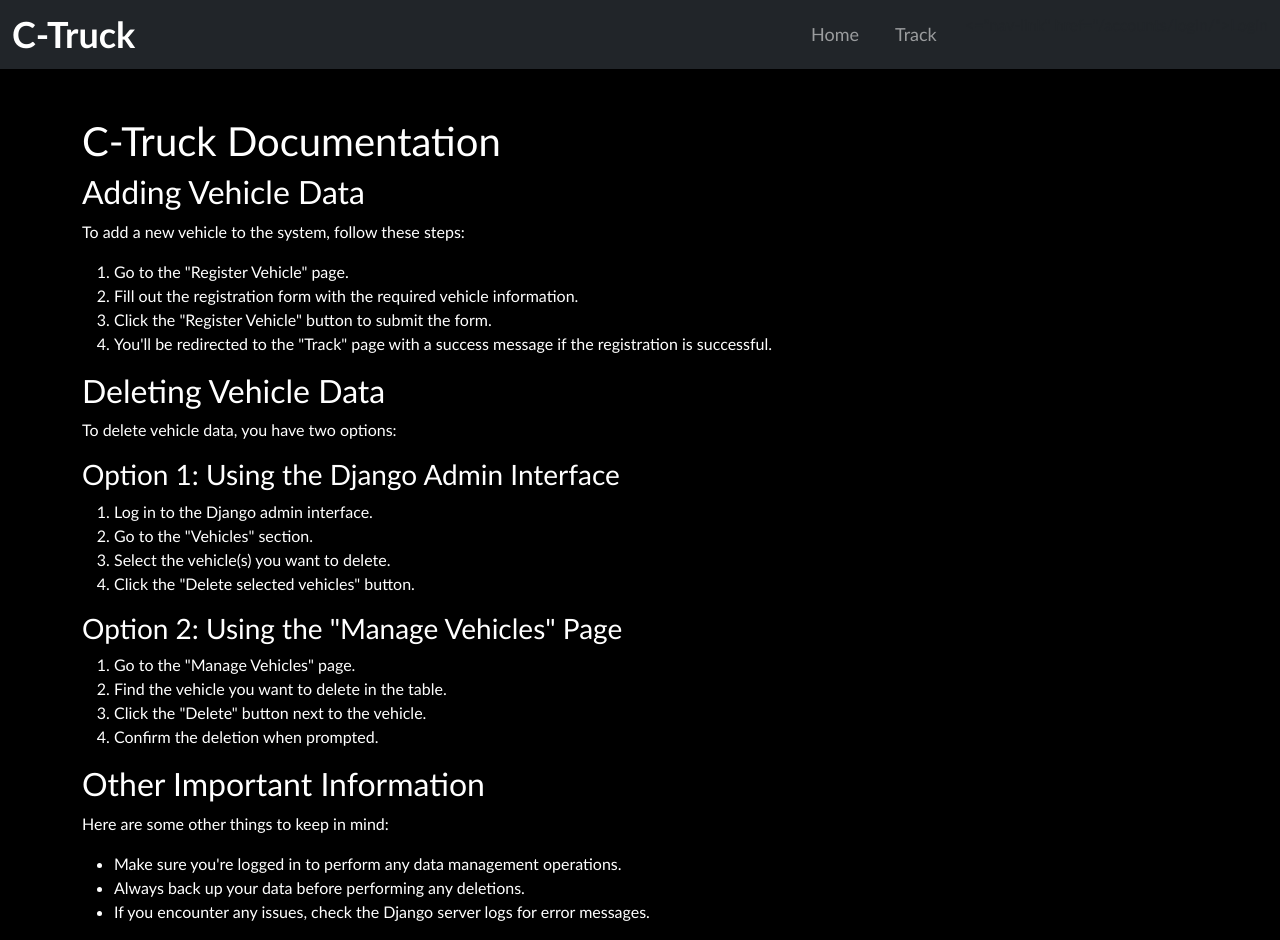
After one commit to pgwiz/ctrack, a Django app: page /docu/ in a window 1280 px wide. The commit adds this page. Run offline with Django 5.2, Linux system fonts and the light colour scheme; some libraries are stand-ins or nearby versions.

Commit message:
Add files via upload

```diff
--- a/car_tracker_app/forms.py
+++ b/car_tracker_app/forms.py
@@ -1,10 +1,11 @@
 from django import forms
 from .models import Vehicle
+import datetime
 
 class VehicleRegistrationForm(forms.ModelForm):
     class Meta:
         model = Vehicle
-        fields = ['make', 'model', 'year', 'license_plate']  # Add other fields as needed
+        fields = ['id', 'owner_name', 'phone_no', 'licence_no', 'make', 'model', 'year', 'license_plate']  # Add other fields as needed
 
     def clean_year(self):
         year = self.cleaned_data['year']
--- /dev/null
+++ b/car_tracker_app/templates/documentation.html
@@ -0,0 +1,43 @@
+{% extends 'base.html' %}
+
+{% block content %}
+
+<div class="container mt-5" style="color: white">
+    <h1>C-Truck Documentation</h1>
+
+    <h2>Adding Vehicle Data</h2>
+    <p>To add a new vehicle to the system, follow these steps:</p>
+    <ol>
+        <li>Go to the "Register Vehicle" page.</li>
+        <li>Fill out the registration form with the required vehicle information.</li>
+        <li>Click the "Register Vehicle" button to submit the form.</li>
+        <li>You'll be redirected to the "Track" page with a success message if the registration is successful.</li>
+    </ol>
+
+    <h2>Deleting Vehicle Data</h2>
+    <p>To delete vehicle data, you have two options:</p>
+    <h3>Option 1: Using the Django Admin Interface</h3>
+    <ol>
+        <li>Log in to the Django admin interface.</li>
+        <li>Go to the "Vehicles" section.</li>
+        <li>Select the vehicle(s) you want to delete.</li>
+        <li>Click the "Delete selected vehicles" button.</li>
+    </ol>
+    <h3>Option 2: Using the "Manage Vehicles" Page</h3>
+    <ol>
+        <li>Go to the "Manage Vehicles" page.</li>
+        <li>Find the vehicle you want to delete in the table.</li>
+        <li>Click the "Delete" button next to the vehicle.</li>
+        <li>Confirm the deletion when prompted.</li>
+    </ol>
+
+    <h2>Other Important Information</h2>
+    <p>Here are some other things to keep in mind:</p>
+    <ul>
+        <li>Make sure you're logged in to perform any data management operations.</li>
+        <li>Always back up your data before performing any deletions.</li>
+        <li>If you encounter any issues, check the Django server logs for error messages.</li>
+    </ul>
+</div>
+
+{% endblock content %}
--- a/car_tracker_app/urls.py
+++ b/car_tracker_app/urls.py
@@ -6,5 +6,13 @@ urlpatterns = [
     path('track/', views.track, name='track'),
     path('login/', views.login, name='login'),
     path('register_vehicle/', views.register_vehicle, name='register_vehicle'),
+    path('manage_vehicles/', views.manage_vehicles, name='manage_vehicles'),
+    path('edit_vehicle/<int:vehicle_id>/', views.edit_vehicle, name='edit_vehicle'),
+    path('delete_vehicle/<int:vehicle_id>/', views.delete_vehicle, name='delete_vehicle'),
+    path('docu/', views.docu, name='docu'),
+    path('api/vehicle/<int:vehicle_id>/', views.vehicle_detail, name='vehicle_detail'),
+    path('track_vehicle/<int:vehicle_id>/', views.track_vehicle, name='track_vehicle'),
+
+    # other URL patterns
+
 ]
-    # other URL patterns
--- a/car_tracker_app/views.py
+++ b/car_tracker_app/views.py
@@ -1,13 +1,67 @@
-from django.shortcuts import render, redirect
-from .forms import VehicleRegistrationForm  # You'll need to create this form
-from .models import Vehicle
+from django.shortcuts import render, redirect, get_object_or_404
+from .models import Vehicle, UserProfile
+from .forms import VehicleRegistrationForm
+from django.contrib.auth.decorators import login_required
+from django.contrib import messages
+from django.http import JsonResponse
 
+def vehicle_detail(request, vehicle_id):
+    vehicle = get_object_or_404(Vehicle, id=vehicle_id)
+    vehicle_data = {
+        'ID': vehicle.id,
+        'Owner Name': vehicle.owner_name,
+        'Phone Number': vehicle.phone_no,
+        'License Number': vehicle.licence_no,
+        'Make': vehicle.make,
+        'Model': vehicle.model,
+        'Year': vehicle.year,
+        'License Plate': vehicle.license_plate
+    }
+    return JsonResponse(vehicle_data)
+
+@login_required
+def delete_vehicle(request, vehicle_id):
+    vehicle = get_object_or_404(Vehicle, id=vehicle_id)
+    vehicle.delete()
+    messages.success(request, f'Vehicle {vehicle.model} has been deleted successfully')
+    return redirect('manage_vehicles')
+
+@login_required
+def manage_vehicles(request):
+    vehicles = Vehicle.objects.filter(
+        phone_no=request.user.userprofile.phone_no  # Access phone_no through UserProfile
+    )
+    return render(request, 'manage_vehicles.html', {'vehicles': vehicles})
+@login_required
+def edit_vehicle(request, vehicle_id):
+    vehicle = get_object_or_404(Vehicle, id=vehicle_id)
+    if request.method == 'POST':
+        form = VehicleRegistrationForm(request.POST, instance=vehicle)
+        if form.is_valid():
+            form.save()
+            messages.success(request, f'Vehicle {vehicle.model} has been updated successfully')
+            return redirect('manage_vehicles')
+    else:
+        form = VehicleRegistrationForm(instance=vehicle)
+    return render(request, 'register_vehicle.html', {'form': form})
+
+@login_required
 def register_vehicle(request):
     if request.method == 'POST':
         form = VehicleRegistrationForm(request.POST)
         if form.is_valid():
-            vehicle = form.save()  # Create a new Vehicle object
-            return redirect('success_page')  # Redirect to a success page
+            vehicle = form.save(commit=False)  # Don't save yet
+            vehicle.owner_name = request.user.get_full_name()
+
+            # Get or create the UserProfile for the current user
+            user_profile, created = UserProfile.objects.get_or_create(user=request.user)
+
+            vehicle.phone_no = user_profile.phone_no  # Access phone_no through UserProfile
+            vehicle.licence_no = user_profile.licence_no  # Access licence_no through UserProfile
+
+            vehicle.save()  # Now save the vehicle with the user information
+            messages.success(request, f'Vehicle {vehicle.model} has been registered with the no plate {vehicle.license_plate}')
+            return redirect('track')
     else:
         form = VehicleRegistrationForm()
     return render(request, 'register_vehicle.html', {'form': form})
@@ -15,8 +69,31 @@ def register_vehicle(request):
 def index(request):
     return render(request, 'index.html')
 
+@login_required
 def track(request):
-    return render(request, 'track.html')
+    vehicles = Vehicle.objects.all()  # Fetch all vehicles from the database
+    return render(request, 'track.html', {'vehicles': vehicles})
+
+def track_vehicle(request, vehicle_id):
+    vehicle = get_object_or_404(Vehicle, id=vehicle_id)
+    context = {
+        'vehicle': vehicle,
+        'vehicle_data': {
+            'ID': vehicle.id,
+            'Owner Name': vehicle.owner_name,
+            'Phone Number': vehicle.phone_no,
+            'License Number': vehicle.licence_no,
+            'Make': vehicle.make,
+            'Model': vehicle.model,
+            'Year': vehicle.year,
+            'License Plate': vehicle.license_plate
+        }
+    }
+    # ... your logic for the track_vehicle page (e.g., fetching and displaying vehicle data)
+    return render(request, 'track_vehicle.html', {'vehicle': vehicle})
 
 def login(request):
     return render(request, 'lr.html')
+
+def docu(request):
+    return render(request, 'documentation.html')
```
Also changed, not shown: car_tracker_app/models.py (+19 -5 lines), car_tracker_app/templates/manage_vehicles.html (added, +37 -0 lines), car_tracker_app/templates/track.html (+52 -16 lines), car_tracker_app/templates/track_vehicle.html (added, +29 -0 lines), ctrack/settings.py (+8 -1 lines), car_tracker_app/migrations/0001_initial.py (added), car_tracker_app/migrations/0002_vehicle_licence_no_vehicle_owner_name_and_more.py (added), car_tracker_app/migrations/0003_userprofile_delete_customuser.py (added), db.sqlite3, 1 other file.
